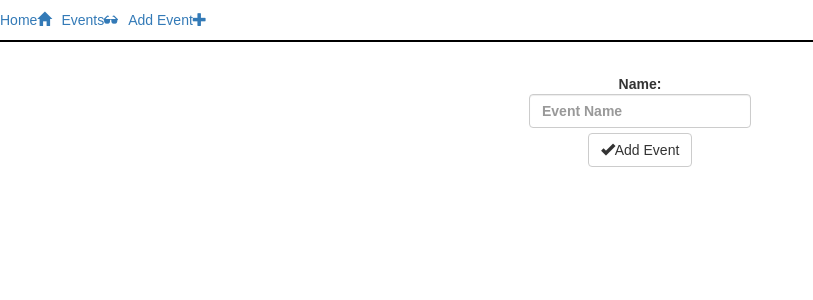
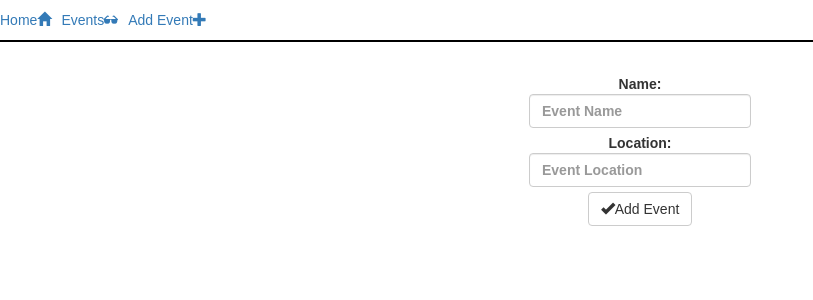
Before and after one commit to jacobsilver2/EventTracker, a React (Create React App) app in the folder client/: page /events/new in a window 1280 px wide. Shown: the top 300 px of the page, without its empty margins (0-813 px from the left). Built offline with nearby package versions, Linux system fonts and the light colour scheme; no server answers.

Commit message:
added semantic ui

```diff
--- a/client/package.json
+++ b/client/package.json
@@ -11,7 +11,8 @@
     "react-router-dom": "^4.3.1",
     "react-scripts": "1.1.4",
     "redux": "^4.0.0",
-    "redux-thunk": "^2.3.0"
+    "redux-thunk": "^2.3.0",
+    "semantic-ui-react": "^0.81.1"
   },
   "scripts": {
     "start": "react-scripts start",
--- a/client/src/components/App.js
+++ b/client/src/components/App.js
@@ -6,6 +6,7 @@ import './App.css';
 // components
 import NavBar from './NavBar';
 import Home from './Home';
+import About from './about';
 //containers
 import EventsPage from '../containers/EventsPage';
 //actions
@@ -25,6 +26,7 @@ class App extends Component {
           <Switch>
             <Route exact path="/" component={Home}/>
             <Route path="/events" component={EventsPage}/>
+            <Route exact path='/about' component={About}/>
           </Switch>
         </div>
       </Router>
--- a/client/src/components/EventsList.js
+++ b/client/src/components/EventsList.js
@@ -13,12 +13,17 @@ const EventsList = ({ events }) => {
     <EventsListItem event={event} key={event.id}/>
   )
 
-  return (
+  if ( events === [] ) {
+    return (
+      <h3>No events in the database</h3>
+    )
+  } else {
+    return (
     <div className="col-sm">
       {renderEvents}
     <Route path={`/events/:id`} component={EventShow} />
     </div>
-  )
+    )}
 };
 
 export default EventsList;
--- a/client/src/components/Home.js
+++ b/client/src/components/Home.js
@@ -4,7 +4,7 @@ import React from 'react';
 const Home = () => {
     return (
         <div className="container-fluid text-center">
-            Welcome to Event Tracker Home Page
+            <h3>Welcome to Event Tracker Home Page</h3>
         </div>
     )
 }
--- a/client/src/containers/EventShow.js
+++ b/client/src/containers/EventShow.js
@@ -15,7 +15,8 @@ class EventShow extends Component {
 
         return (
             <div className="container-fluid text-center">
-                <h1>{event.name}</h1>
+                <h1>Name: {event.name}</h1>
+                <h1>Location: {event.location}</h1>
 
                 <ButtonGroup>
                     <Button className="btn btn-outline-danger" onClick={() => this.props.deleteEvent(event.id, history) }>
--- a/client/src/containers/EventsEdit.js
+++ b/client/src/containers/EventsEdit.js
@@ -26,6 +26,7 @@ handleOnSubmit = e => {
 
 render() {
 
+  const { event, history } = this.props;
   return(
     <div className="container-fluid text-center">
       <form style={{marginTop: '16px'}} onSubmit={this.handleOnSubmit}>
--- a/client/src/containers/EventsNew.js
+++ b/client/src/containers/EventsNew.js
@@ -44,6 +44,17 @@ class EventsNew extends Component {
               onChange={this.handleOnChange}
             />
           </label><br></br>
+          <label>
+            Location: <br></br>
+            <input
+              className="form-control"
+              type="text"
+              name="location"
+              placeholder="Event Location"
+              value={this.state.location}
+              onChange={this.handleOnChange}
+            />
+          </label><br></br>
           <Button className="btn btn-outline-primary" type="submit">
             <span className="glyphicon glyphicon-ok"></span>
             Add Event
```
Also changed, not shown: client/src/components/contact.js (added, +12 -0 lines), client/src/components/about.js (added), 1 other file (tests, documents, lock files or other folders).
